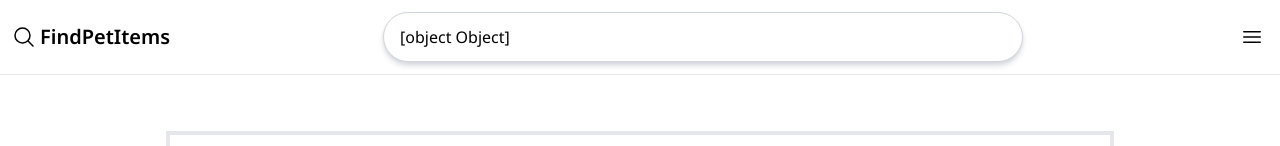
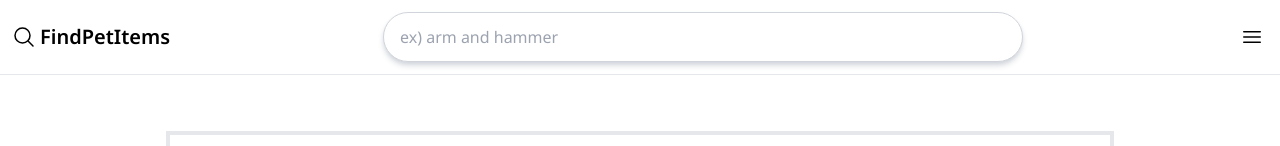
Before and after one commit to jaehokimdev/Pet-Item-Price-scraping, a React (Create React App) app in the folder client/: page /search/canadiantire/1 in a window 1280 px wide. Shown: the top 146 px of the page. Built offline with nearby package versions, Linux system fonts and the light colour scheme.

Commit message:
added usecontext function

```diff
--- a/client/src/App.tsx
+++ b/client/src/App.tsx
@@ -7,9 +7,13 @@ import Petvalue from "./pages/Petvalue";
 import Walmart from "./pages/Walmart";
 import Canadiantire from "./pages/Canadiantire";
 import Layout from "./Layout";
+import { useState } from "react";
+import UserContext from "./KeyContext";
 
 function App() {
+  const [keyInfo, setKeyInfo] = useState<string | null>(null);
   return (
+    <UserContext.Provider value={{ keyInfo, setKeyInfo }}>
       <Routes>
         <Route path="/" element={<Main />} />
         <Route path="search" element={<Layout />}>
@@ -20,6 +24,7 @@ function App() {
           <Route path="canadiantire/:keyword" element={<Canadiantire />} />
         </Route>
       </Routes>
+    </UserContext.Provider>
   );
 }
 
--- a/client/src/Header.tsx
+++ b/client/src/Header.tsx
@@ -1,14 +1,18 @@
-import { useState } from "react";
+import { useContext, useState } from "react";
 import { Link } from "react-router-dom";
 import { XMarkIcon } from "@heroicons/react/24/solid";
-import { useParams } from "react-router-dom";
+import UserContext from "./KeyContext";
 
 type Props = {};
 
 const Header = (props: Props) => {
-  const { keyword } = useParams<{ keyword?: string }>();
   const [isMenuToggled, setIsMenuToggled] = useState<boolean>(false);
-  const [inputkeyword, setInputKeyword] = useState<string>({ keyword });
+  const { keyInfo, setKeyInfo }: any = useContext(UserContext);
+
+  const handleOnChange = (e: React.ChangeEvent<HTMLInputElement>) => {
+    setKeyInfo(e.target.value);
+    console.log(keyInfo);
+  };
 
   return (
     <div>
@@ -38,7 +42,8 @@ const Header = (props: Props) => {
             className="w-[40rem] max-sm:w-64 flex border border-gray-300 rounded-full sm:py-3 sm:px-4 py-1 px-2 shadow-md shadow-gray-300"
             type="text"
             placeholder="ex) arm and hammer"
-            value={inputkeyword}
+            value={keyInfo}
+            onChange={handleOnChange}
           />
         </div>
         <div className="flex">
--- /dev/null
+++ b/client/src/KeyContext.tsx
@@ -0,0 +1,15 @@
+import { createContext } from "react";
+
+type UserContextType = {
+  keyInfo: string | null;
+  setKeyInfo: React.Dispatch<React.SetStateAction<string | null>>;
+};
+
+const iUserContextState = {
+  keyInfo: null,
+  setKeyInfo: () => {},
+};
+
+const UserContext = createContext<UserContextType>(iUserContextState);
+
+export default UserContext;
--- a/client/src/pages/Main.tsx
+++ b/client/src/pages/Main.tsx
@@ -1,23 +1,25 @@
-import { useState } from "react";
+import { useContext, useState } from "react";
 import { useNavigate } from "react-router-dom";
+import UserContext from "../KeyContext";
 
 type Props = {};
 
 const Main = (props: Props) => {
   const navigate = useNavigate();
-  const [keyword, setKeyword] = useState<string>("");
   const [inputvalue, setInputValue] = useState<boolean>(false);
+  const { keyInfo, setKeyInfo }: any = useContext(UserContext);
 
   const handleOnChange = (e: React.ChangeEvent<HTMLInputElement>) => {
-    setKeyword(e.target.value);
+    setKeyInfo(e.target.value);
+    console.log(keyInfo);
   };
 
   const checkInput = (e: React.FormEvent<HTMLFormElement>) => {
     e.preventDefault();
-    if (keyword === "") {
+    if (keyInfo === "") {
       setInputValue(true);
     } else {
-      navigate(`/search/all/${keyword}`);
+      navigate(`/search/all/${keyInfo}`);
     }
   };
 
@@ -50,7 +52,7 @@ const Main = (props: Props) => {
               className="sm:w-[40rem] w-72 flex border border-gray-300 rounded-full py-3 px-4 shadow-md shadow-gray-300 mb-7"
               type="text"
               placeholder="ex) arm and hammer"
-              value={keyword}
+              value={keyInfo}
               onChange={handleOnChange}
             />
             <button
```
Lines whose indentation alone changed are shown as unchanged.
